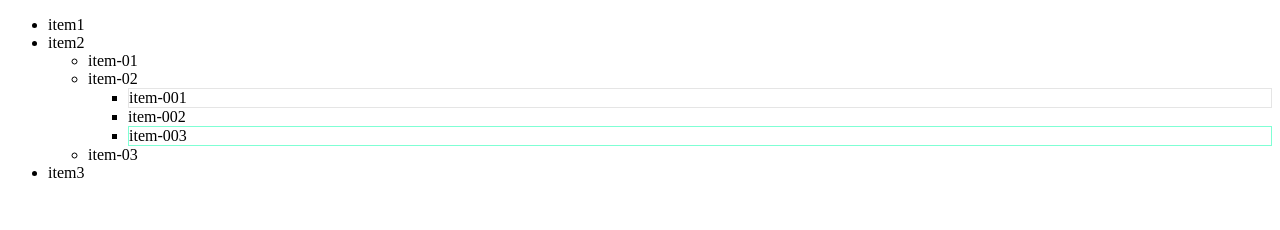
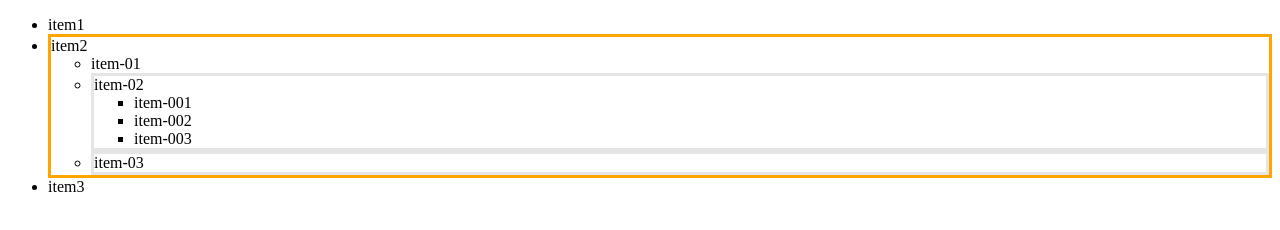
Before and after one commit to Mars-Hayabusa3/jQuery-mfee26, a plain HTML site: page 14.parents.html in a window 1280 px wide. Drawn offline with Linux system fonts and the light colour scheme.

Commit message:
nextAll, nextUntil

```diff
--- a/14.parents.html
+++ b/14.parents.html
@@ -38,8 +38,12 @@
         // $('.item-001').parent(".level-3").css("border", "1px solid red");
         // $('.item-001').parents(".level-1").css("border", "1px solid orange");
         // $('.item-001').closest("li").css("border", "1px solid red");
-        $('.item-001').next().next().css("border", "1px solid aquamarine");
-        $('.item-003').prev().prev().css("border", "1px solid #E5E5E5");
+
+        // $('.item-001').next().next().css("border", "1px solid aquamarine");
+        // $('.item-003').prev().prev().css("border", "1px solid #E5E5E5");
+
+        $('.item-01').nextAll().css("border", "3px solid #E5E5E5");
+        $('.item-1').nextUntil(".item-3").css("border", "3px solid orange");
     </script>
 </body>
 
```
